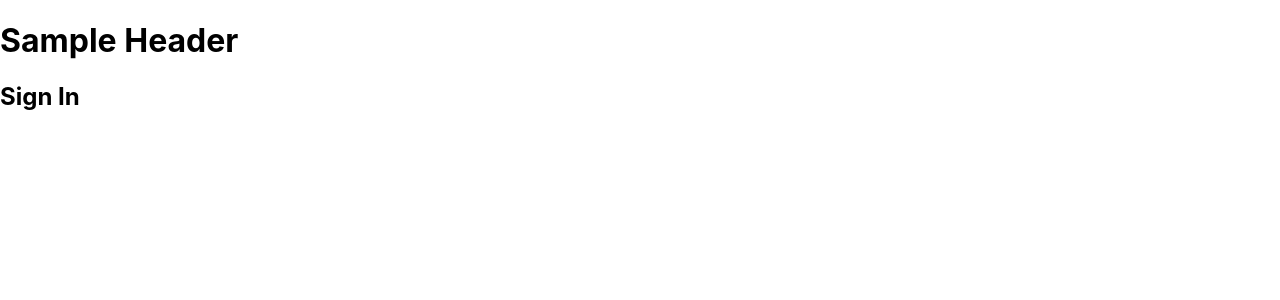
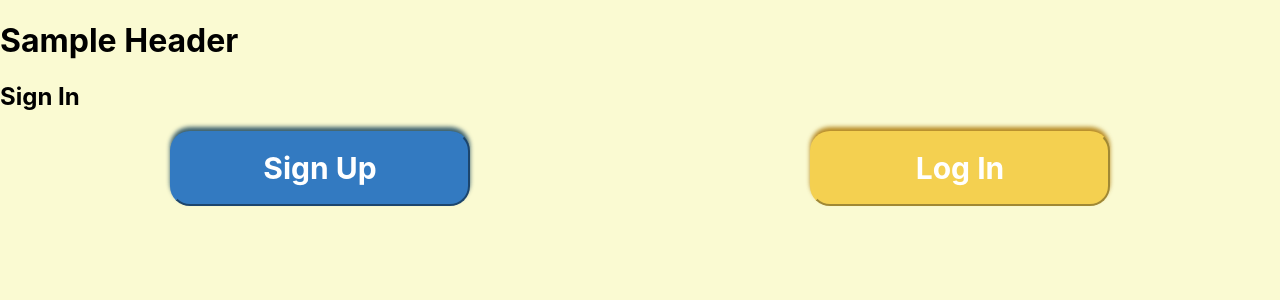
Before and after one commit to ishaaty/rapidPrototype, a React (Create React App) app in the folder rp-project/: page /signin in a window 1280 px wide. Shown: the top 300 px of the page. Built offline with nearby package versions, Linux system fonts and the light colour scheme.

Commit message:
Welcome Page Buttons

```diff
--- a/rp-project/src/pages/SignIn/SignIn.css
+++ b/rp-project/src/pages/SignIn/SignIn.css
@@ -0,0 +1,47 @@
+body {
+    background-color: lightgoldenrodyellow;
+}
+/* button {
+    color: red;
+    background-color: black;
+} */
+
+#signupbtn {
+    background-color: rgb(51, 122, 193);
+    color: white;
+    width: 300px;
+    height: 75px;
+    font-family: -apple-system, BlinkMacSystemFont, 'Segoe UI', 'Roboto', 'Oxygen',
+    'Ubuntu', 'Cantarell', 'Fira Sans', 'Droid Sans', 'Helvetica Neue',
+    sans-serif;
+  -webkit-font-smoothing: antialiased;
+  -moz-osx-font-smoothing: grayscale;
+    border-radius: 20px;
+    margin: 0 auto;
+    display: block;
+    font-size: 30px;
+    border-color: rgb(51, 122, 193);
+    box-shadow: 0px -4px 4px rgba(19, 64, 90, 0.826);
+}
+
+#loginbtn {
+    background-color: rgb(244, 208, 80);
+    color: white;
+    width: 300px;
+    height: 75px;
+    font-family: -apple-system, BlinkMacSystemFont, 'Segoe UI', 'Roboto', 'Oxygen',
+    'Ubuntu', 'Cantarell', 'Fira Sans', 'Droid Sans', 'Helvetica Neue',
+    sans-serif;
+  -webkit-font-smoothing: antialiased;
+  -moz-osx-font-smoothing: grayscale;
+  border-radius: 20px;
+  margin: 0 auto;
+  display: block;
+  font-size: 30px;
+  border-color: rgb(244, 208, 80);
+  box-shadow: 0px -4px 4px rgba(169, 116, 3, 0.826);
+}
+
+.button-container {
+    display: flex;
+}
--- a/rp-project/src/pages/SignIn/SignIn.js
+++ b/rp-project/src/pages/SignIn/SignIn.js
@@ -6,6 +6,11 @@ export default function SignIn() {
         <>
             <Header />
             <h2>Sign In</h2>
+            <div class="button-container">
+                <button id="signupbtn"><strong>Sign Up</strong></button>
+                <button id="loginbtn"><strong>Log In</strong></button>
+            </div>
         </>
     )
+    // make student button and make admin button
 }
```
Also changed, not shown: 1 other file (tests, documents, lock files or other folders).
